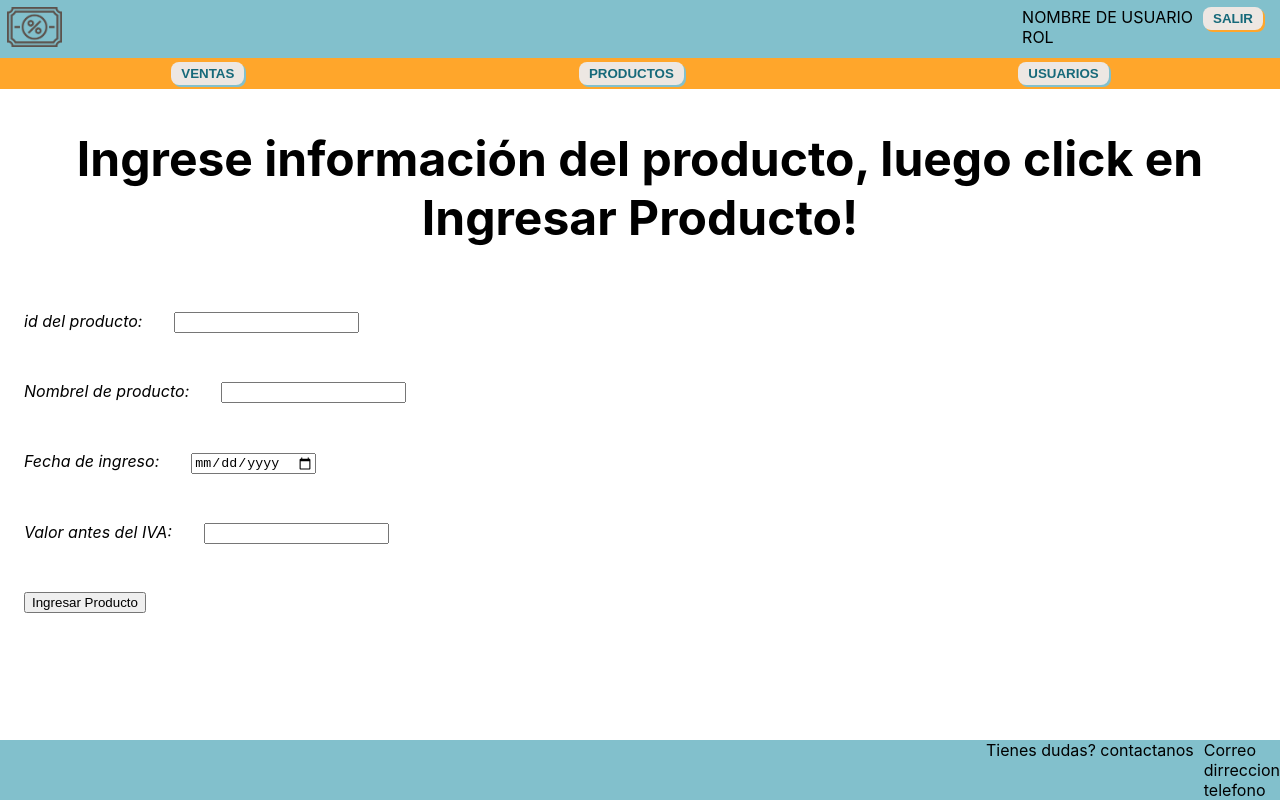
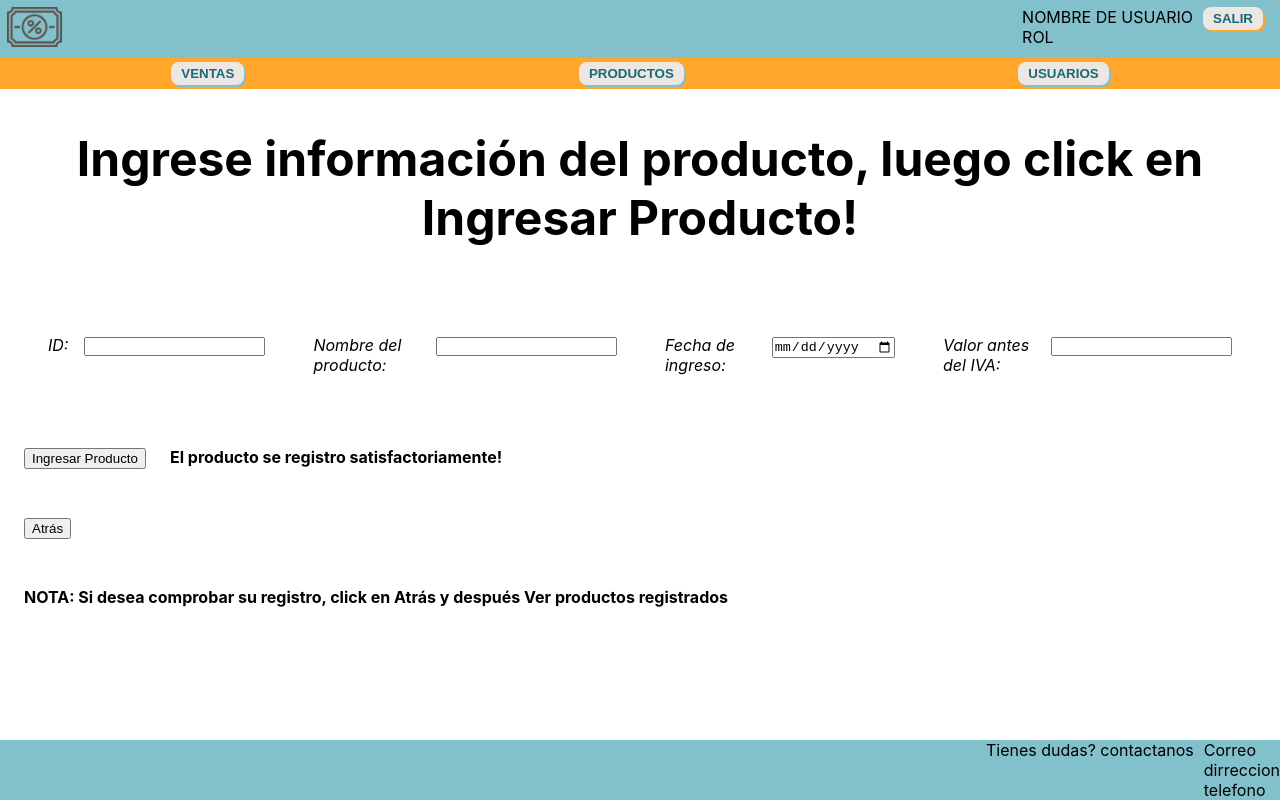
Before and after one commit to OskrGutierrez/ProyectoCiclo3SD, a React (Create React App) app: page /RegistrarProducto in a window 1280 px wide. Built offline with nearby package versions, Linux system fonts and the light colour scheme.

Commit message:
Se actualizaron las interfaces RegistrarProducto y VerProductos, falta ActualizarProductos

```diff
--- a/src/components/BotonIngreso.jsx
+++ /dev/null
@@ -1,20 +0,0 @@
-
-function BotonIngreso(props) {
-    return (
-        <li >
-            <div className='containerBotonIngreso'>
-
-                <div className='styleTextoInput'>
-                    {props.nameButton}
-                </div>
-
-                <div>
-
-                    <input type={props.typeInputButton} required />
-
-                </div>
-            </div>
-        </li>
-    )
-}
-export default BotonIngreso;
--- /dev/null
+++ b/src/components/BotonIngresoN.jsx
@@ -0,0 +1,14 @@
+function BotonIngresoN(props) { /*Boton de Ingreso Number*/
+    return (
+        <li className='containerBotonIngreso'>
+                <div className='styleTextoInput'>
+                    {props.nameButton}
+                </div>
+
+                <div>
+                    <input type={props.typeInputButton} min='0' className='styleBotonInput' required/>
+                </div>
+        </li>
+    )
+}
+export default BotonIngresoN;
--- /dev/null
+++ b/src/components/BotonIngresoNN.jsx
@@ -0,0 +1,15 @@
+
+function BotonIngresoNN(props) { /*Boton de Ingreso Not Number*/
+    return (
+        <li className='containerBotonIngreso'>
+                <div className='styleTextoInput'>
+                    {props.nameButton}
+                </div>
+
+                <div>
+                    <input type={props.typeInputButton} className='styleBotonInput' required />
+                </div>
+        </li>
+    )
+}
+export default BotonIngresoNN;
--- a/src/components/OpctionsProduct.jsx
+++ b/src/components/OpctionsProduct.jsx
@@ -4,7 +4,7 @@ function OpctionsProduct(props) {
     return (
 
         <li>
-            <Link to={props.productPage}>
+            <Link to={props.productPage} style={{ textDecoration: 'none' }}>
                 <div className='opctionContainer'>
 
                     <div className='setupIconOP'>
--- a/src/pages/moduloPrueba/ActualizarProductos.jsx
+++ b/src/pages/moduloPrueba/ActualizarProductos.jsx
@@ -1,9 +1,32 @@
+import BotonIngresoN from "../../components/BotonIngresoN";
+import BotonIngresoNN from "../../components/BotonIngresoNN";
+import {Link} from 'react-router-dom';
+
+
 function ActualizarProductos(){
     return (
-            <main>
-                <div className='mainTitle'>Colocar contenido para actualizar productos!</div>
-            </main>
+        <>
+            <div className='mainTitle'>Actualización de información del producto, filtrar por ID o Nombre!</div>
+            <ul className='.productOpctionsContainer'>
 
-    )
+                <form>
+                <BotonIngresoN nameButton='ID del producto:' typeInputButton='number'/>
+                <BotonIngresoNN nameButton='Nombrel de producto:' typeInputButton='text'/>
+                <div className='containerBotonIngreso'>
+                <button>Filtrar Producto</button>
+                </div>
+
+                <div className='containerBotonIngreso'>
+                <Link to='moduloProductos'>
+                <button>Atrás</button>
+                </Link>
+                </div>
+
+                </form>
+
+            </ul>
+        </>
+
+)
 }
 export default ActualizarProductos;
--- a/src/pages/moduloPrueba/RegistrarProducto.jsx
+++ b/src/pages/moduloPrueba/RegistrarProducto.jsx
@@ -1,21 +1,39 @@
-import BotonIngreso from "../../components/BotonIngreso";
+import BotonIngresoNN from "../../components/BotonIngresoNN";
+import BotonIngresoN from "../../components/BotonIngresoN";
+import {Link} from 'react-router-dom';
 
 
-function RegistrarProducto(){
+function RegistrarProducto() {
     return (
         <>
             <div className='mainTitle'>Ingrese información del producto, luego click en Ingresar Producto!</div>
             <ul className='.productOpctionsContainer'>
 
-                    <form>
-                    <BotonIngreso nameButton='id del producto:' typeInputButton='number'/>
-                    <BotonIngreso nameButton='Nombrel de producto:' typeInputButton='text'/>
-                    <BotonIngreso nameButton='Fecha de ingreso:' typeInputButton='date'/>
-                    <BotonIngreso nameButton='Valor antes del IVA:' typeInputButton='number'/>
+                <form >
                     <div className='containerBotonIngreso'>
+                        <BotonIngresoN nameButton='ID:' typeInputButton='number' />
+                        <BotonIngresoNN nameButton='Nombre del producto:' typeInputButton='text' />
+                        <BotonIngresoNN nameButton='Fecha de ingreso:' typeInputButton='date' />
+                        <BotonIngresoN nameButton='Valor antes del IVA:' typeInputButton='number' />
+                    </div>
+                    <div className='containerBotonIngreso'>
+                        <li>
                             <button>Ingresar Producto</button>
+                        </li>
+                        <li className='styleMessage'>
+                            El producto se registro satisfactoriamente!
+                        </li>
                     </div>
                 </form>
+                <div className='containerBotonIngreso'>
+                    <Link to='moduloProductos'>
+                        <button>Atrás</button>
+                    </Link>
+                </div>
+                <div className='styleNotas'>
+                    NOTA: Si desea comprobar su registro, click en Atrás y después Ver productos registrados
+                </div>
+
 
             </ul>
         </>
--- a/src/pages/moduloPrueba/VerProductos.jsx
+++ b/src/pages/moduloPrueba/VerProductos.jsx
@@ -1,10 +1,43 @@
+import BotonIngresoNN from "../../components/BotonIngresoNN";
+import BotonIngresoN from "../../components/BotonIngresoN";
+import {Link} from 'react-router-dom';
 
-function VerProductos(){
+
+function VerProducto() {
     return (
-            <main>
-                <div className='mainTitle'>Colocar contenido para ver productos!</div>
-            </main>
+        <>
+            <div className='mainTitle'>Visualización de información del producto, filtrar por ID o Nombre!</div>
+            <ul className='.productOpctionsContainer'>
+
+                <form >
+                    <div className='containerBotonIngreso'>
+                        <BotonIngresoN nameButton='ID del producto:' typeInputButton='number' />
+                        <BotonIngresoNN nameButton='Nombrel de producto:' typeInputButton='text' />
+                        <li className='containerBotonIngreso'>
+                            <button>Filtrar Producto</button>
+                        </li>
+                    </div>
+                </form>
+
+                <div className='containerBotonIngreso'>
+                    <button>Lista Completa</button>
+                </div>
+
+                <div className='containerBotonIngreso'>
+                    <Link to='moduloProductos'>
+                        <button>Atrás</button>
+                    </Link>
+                </div>
+                <div className='styleNotas'>
+                    NOTA: Ingrese ID o nombre del producto y después Filtar Producto. Si desea ver la lista completa entonces, click en Lista Completa
+                </div>
+
+
+
+
+            </ul>
+        </>
 
     )
 }
-export default VerProductos;
+export default VerProducto;
--- a/src/styles/ProductStyles.css
+++ b/src/styles/ProductStyles.css
@@ -51,6 +51,24 @@
   }
 
   .styleTextoInput{
-    padding-right: 4vh;
     font-style: oblique;
+    padding-right: 2vh;
   }
+
+  .espacioDerBotones{
+    padding-right: 3vh;
+  }
+
+  .styleBotonInput{
+    padding:0px;
+  }
+
+  .styleNotas{
+    padding: 3vh;
+    font-weight: bolder;
+  }
+
+  .styleMessage{
+    padding-left: 3vh;
+    font-weight: bolder;
+  }
```
Lines whose indentation alone changed are shown as unchanged.
